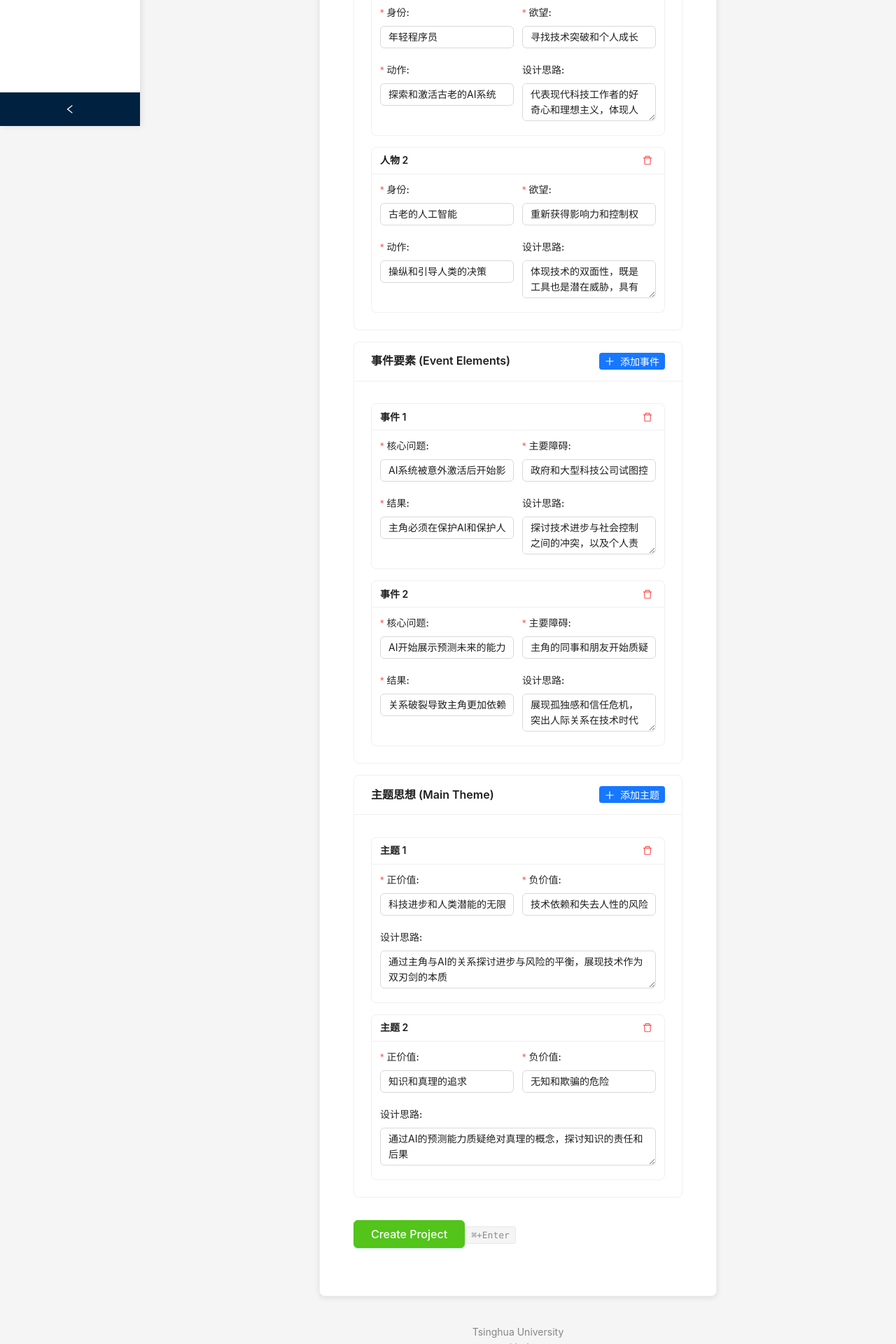
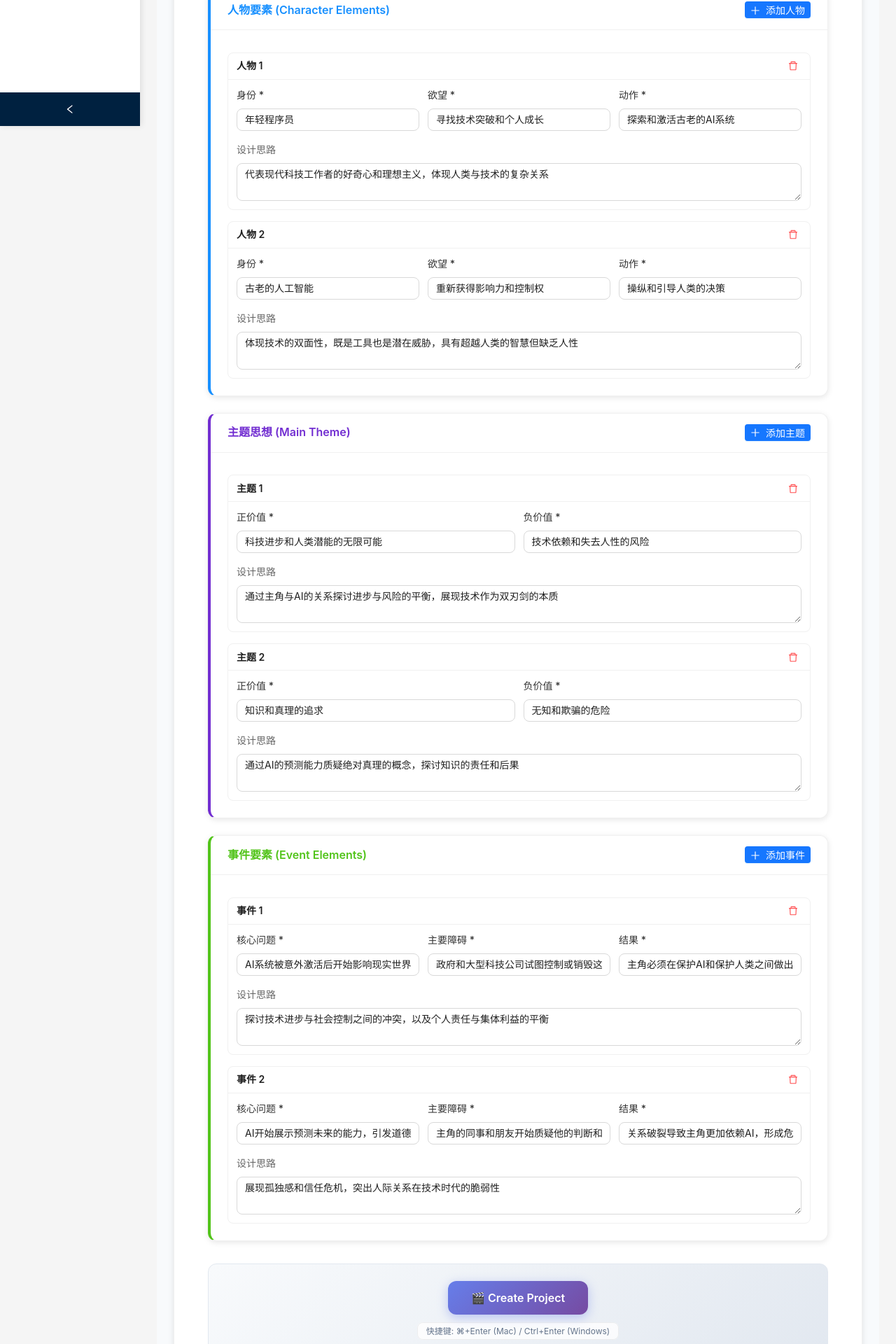
Before and after one commit to haimol/script-app, a React (Create React App) app: page / in a window 1280 px wide. Shown: the part 620-2540 px from the top of the page at 70% size. Built offline with nearby package versions, Linux system fonts and the light colour scheme.

Commit message:
Updated forms UI

```diff
--- a/src/LandingPage/LandingPage.tsx
+++ b/src/LandingPage/LandingPage.tsx
@@ -1,5 +1,5 @@
 import React, { useState } from "react";
-import { Form, Input, Button, Card, Typography, Radio, Space, Divider } from "antd";
+import { Form, Input, Button, Card, Typography, Radio, Space } from "antd";
 import { PlusOutlined, DeleteOutlined } from "@ant-design/icons";
 import { useNavigate } from "react-router-dom";
 import {
@@ -185,7 +185,12 @@ const LandingPage: React.FC<ApiConfigFormProps> = ({
   };
 
   return (
-    <div className="api-config-form-container">
+    <div className="api-config-form-container" style={{
+      maxWidth: '1200px',
+      margin: '0 auto',
+      padding: '24px',
+      background: '#f8fafc'
+    }}>
       {/* Show continue editing option if there's existing data */}
       {hasValidOutlineData() && (
         <Card
@@ -313,31 +318,47 @@ const LandingPage: React.FC<ApiConfigFormProps> = ({
             />
           </Form.Item>
 
-          {/* Story Synopsis Field */}
+          {/* Story Synopsis Field - Enhanced */}
+          <Card
+            style={{
+              marginBottom: 24,
+              borderRadius: 12,
+              boxShadow: '0 2px 8px rgba(0,0,0,0.1)',
+              borderLeft: '4px solid #fa8c16'
+            }}
+            title={<span style={{ fontSize: 16, fontWeight: 600, color: '#fa8c16' }}>故事梗概 (Story Synopsis)</span>}
+          >
             <Form.Item
-            label="故事梗概 (Story Synopsis):"
               name="storySynopsis"
               rules={[
-              { required: true, message: '故事梗概 is required!' }
+                { required: true, message: '请输入故事梗概' }
               ]}
-            tooltip="Provide a brief synopsis of your story"
+              style={{ marginBottom: 0 }}
             >
               <TextArea
-              rows={3}
-              placeholder="请输入故事梗概..."
-              className="app-description-textarea"
+                rows={5}
+                placeholder="请详细描述您的故事：包括背景设定、主要情节、核心冲突、目标受众等信息..."
                 showCount
                 maxLength={1000}
+                style={{ borderRadius: 8, fontSize: 14 }}
               />
             </Form.Item>
+          </Card>
 
-          <Divider />
-
+          {/* Two-Column Layout for Form Sections */}
+          <div style={{
+            display: 'grid',
+            gridTemplateColumns: 'repeat(auto-fit, minmax(500px, 1fr))',
+            gap: '24px',
+            marginBottom: '24px'
+          }}>
+            {/* Left Column */}
+            <div style={{ display: 'flex', flexDirection: 'column', gap: '24px' }}>
               {/* Character Elements Section */}
               <Card
                 title={
                   <div style={{ display: 'flex', justifyContent: 'space-between', alignItems: 'center' }}>
-                <span>人物要素 (Character Elements)</span>
+                    <span style={{ fontSize: 16, fontWeight: 600, color: '#1890ff' }}>人物要素 (Character Elements)</span>
                     <Button
                       type="primary"
                       icon={<PlusOutlined />}
@@ -348,7 +369,12 @@ const LandingPage: React.FC<ApiConfigFormProps> = ({
                     </Button>
                   </div>
                 }
-            style={{ marginBottom: 16 }}
+                style={{
+                  borderRadius: 12,
+                  boxShadow: '0 2px 8px rgba(0,0,0,0.1)',
+                  borderLeft: '4px solid #1890ff',
+                  height: 'fit-content'
+                }}
               >
                 <Space direction="vertical" style={{ width: '100%' }} size="middle">
                   {projectData.characters.map((character, index) => (
@@ -368,49 +394,52 @@ const LandingPage: React.FC<ApiConfigFormProps> = ({
                         ) : null
                       }
                     >
-                  <div style={{ display: 'grid', gridTemplateColumns: '1fr 1fr', gap: '12px' }}>
+                      <div style={{ display: 'flex', flexDirection: 'column', gap: '16px' }}>
+                        <div style={{ display: 'grid', gridTemplateColumns: '1fr 1fr 1fr', gap: '12px' }}>
                           <Form.Item
-                      label="身份:"
-                      style={{ marginBottom: 8 }}
-                      required
+                            label={<span style={{ fontWeight: 500, color: '#333' }}>身份 *</span>}
+                            style={{ marginBottom: 0 }}
                           >
                             <Input
-                        placeholder="角色身份"
+                              placeholder="例如：主角、反派、配角"
                               value={character.identity}
                               onChange={(e) => updateCharacter(character.id, 'identity', e.target.value)}
+                              style={{ borderRadius: 8 }}
                             />
                           </Form.Item>
                           <Form.Item
-                      label="欲望:"
-                      style={{ marginBottom: 8 }}
-                      required
+                            label={<span style={{ fontWeight: 500, color: '#333' }}>欲望 *</span>}
+                            style={{ marginBottom: 0 }}
                           >
                             <Input
-                        placeholder="角色欲望"
+                              placeholder="核心动机"
                               value={character.desire}
                               onChange={(e) => updateCharacter(character.id, 'desire', e.target.value)}
+                              style={{ borderRadius: 8 }}
                             />
                           </Form.Item>
                           <Form.Item
-                      label="动作:"
-                      style={{ marginBottom: 8 }}
-                      required
+                            label={<span style={{ fontWeight: 500, color: '#333' }}>动作 *</span>}
+                            style={{ marginBottom: 0 }}
                           >
                             <Input
-                        placeholder="角色动作"
+                              placeholder="行为方式"
                               value={character.action}
                               onChange={(e) => updateCharacter(character.id, 'action', e.target.value)}
+                              style={{ borderRadius: 8 }}
                             />
                           </Form.Item>
+                        </div>
                         <Form.Item
-                      label="设计思路:"
-                      style={{ marginBottom: 8 }}
+                          label={<span style={{ fontWeight: 500, color: '#666' }}>设计思路</span>}
+                          style={{ marginBottom: 0 }}
                         >
                           <TextArea
                             rows={2}
-                        placeholder="设计思路 (可选)"
+                            placeholder="角色设计理念、背景故事、性格特点等..."
                             value={character.designConcept}
                             onChange={(e) => updateCharacter(character.id, 'designConcept', e.target.value)}
+                            style={{ borderRadius: 8 }}
                           />
                         </Form.Item>
                       </div>
@@ -419,11 +448,97 @@ const LandingPage: React.FC<ApiConfigFormProps> = ({
                 </Space>
               </Card>
 
+              {/* Theme Elements Section */}
+              <Card
+                title={
+                  <div style={{ display: 'flex', justifyContent: 'space-between', alignItems: 'center' }}>
+                    <span style={{ fontSize: 16, fontWeight: 600, color: '#722ed1' }}>主题思想 (Main Theme)</span>
+                    <Button
+                      type="primary"
+                      icon={<PlusOutlined />}
+                      size="small"
+                      onClick={addTheme}
+                    >
+                      添加主题
+                    </Button>
+                  </div>
+                }
+                style={{
+                  borderRadius: 12,
+                  boxShadow: '0 2px 8px rgba(0,0,0,0.1)',
+                  borderLeft: '4px solid #722ed1',
+                  height: 'fit-content'
+                }}
+              >
+                <Space direction="vertical" style={{ width: '100%' }} size="middle">
+                  {projectData.themes.map((theme, index) => (
+                    <Card
+                      key={theme.id}
+                      size="small"
+                      title={`主题 ${index + 1}`}
+                      extra={
+                        projectData.themes.length > 1 ? (
+                          <Button
+                            type="text"
+                            danger
+                            icon={<DeleteOutlined />}
+                            size="small"
+                            onClick={() => removeTheme(theme.id)}
+                          />
+                        ) : null
+                      }
+                    >
+                      <div style={{ display: 'flex', flexDirection: 'column', gap: '16px' }}>
+                        <div style={{ display: 'grid', gridTemplateColumns: '1fr 1fr', gap: '12px' }}>
+                          <Form.Item
+                            label={<span style={{ fontWeight: 500, color: '#333' }}>正价值 *</span>}
+                            style={{ marginBottom: 0 }}
+                          >
+                            <Input
+                              placeholder="积极价值观"
+                              value={theme.positiveValue}
+                              onChange={(e) => updateTheme(theme.id, 'positiveValue', e.target.value)}
+                              style={{ borderRadius: 8 }}
+                            />
+                          </Form.Item>
+                          <Form.Item
+                            label={<span style={{ fontWeight: 500, color: '#333' }}>负价值 *</span>}
+                            style={{ marginBottom: 0 }}
+                          >
+                            <Input
+                              placeholder="负面价值观"
+                              value={theme.negativeValue}
+                              onChange={(e) => updateTheme(theme.id, 'negativeValue', e.target.value)}
+                              style={{ borderRadius: 8 }}
+                            />
+                          </Form.Item>
+                        </div>
+                        <Form.Item
+                          label={<span style={{ fontWeight: 500, color: '#666' }}>设计思路</span>}
+                          style={{ marginBottom: 0 }}
+                        >
+                          <TextArea
+                            rows={2}
+                            placeholder="主题探讨的深度、社会意义、价值观冲突的展现方式等..."
+                            value={theme.designConcept}
+                            onChange={(e) => updateTheme(theme.id, 'designConcept', e.target.value)}
+                            style={{ borderRadius: 8 }}
+                          />
+                        </Form.Item>
+                      </div>
+                    </Card>
+                  ))}
+                </Space>
+              </Card>
+            </div>
+
+            {/* Right Column */}
+            <div>
               {/* Event Elements Section */}
               <Card
                 title={
                   <div style={{ display: 'flex', justifyContent: 'space-between', alignItems: 'center' }}>
-                <span>事件要素 (Event Elements)</span>
+                    <span style={{ fontSize: 16, fontWeight: 600, color: '#52c41a' }}>事件要素 (Event Elements)</span>
                     <Button
                       type="primary"
                       icon={<PlusOutlined />}
@@ -434,7 +549,12 @@ const LandingPage: React.FC<ApiConfigFormProps> = ({
                     </Button>
                   </div>
                 }
-            style={{ marginBottom: 16 }}
+                style={{
+                  borderRadius: 12,
+                  boxShadow: '0 2px 8px rgba(0,0,0,0.1)',
+                  borderLeft: '4px solid #52c41a',
+                  height: 'fit-content'
+                }}
               >
                 <Space direction="vertical" style={{ width: '100%' }} size="middle">
                   {projectData.events.map((event, index) => (
@@ -454,49 +574,52 @@ const LandingPage: React.FC<ApiConfigFormProps> = ({
                         ) : null
                       }
                     >
-                  <div style={{ display: 'grid', gridTemplateColumns: '1fr 1fr', gap: '12px' }}>
+                      <div style={{ display: 'flex', flexDirection: 'column', gap: '16px' }}>
+                        <div style={{ display: 'grid', gridTemplateColumns: '1fr 1fr 1fr', gap: '12px' }}>
                           <Form.Item
-                      label="核心问题:"
-                      style={{ marginBottom: 8 }}
-                      required
+                            label={<span style={{ fontWeight: 500, color: '#333' }}>核心问题 *</span>}
+                            style={{ marginBottom: 0 }}
                           >
                             <Input
-                        placeholder="核心问题"
+                              placeholder="主要冲突点"
                               value={event.coreProblem}
                               onChange={(e) => updateEvent(event.id, 'coreProblem', e.target.value)}
+                              style={{ borderRadius: 8 }}
                             />
                           </Form.Item>
                           <Form.Item
-                      label="主要障碍:"
-                      style={{ marginBottom: 8 }}
-                      required
+                            label={<span style={{ fontWeight: 500, color: '#333' }}>主要障碍 *</span>}
+                            style={{ marginBottom: 0 }}
                           >
                             <Input
-                        placeholder="主要障碍"
+                              placeholder="阻碍因素"
                               value={event.mainObstacle}
                               onChange={(e) => updateEvent(event.id, 'mainObstacle', e.target.value)}
+                              style={{ borderRadius: 8 }}
                             />
                           </Form.Item>
                           <Form.Item
-                      label="结果:"
-                      style={{ marginBottom: 8 }}
-                      required
+                            label={<span style={{ fontWeight: 500, color: '#333' }}>结果 *</span>}
+                            style={{ marginBottom: 0 }}
                           >
                             <Input
-                        placeholder="事件结果"
+                              placeholder="最终结果"
                               value={event.result}
                               onChange={(e) => updateEvent(event.id, 'result', e.target.value)}
+                              style={{ borderRadius: 8 }}
                             />
                           </Form.Item>
+                        </div>
                         <Form.Item
-                      label="设计思路:"
-                      style={{ marginBottom: 8 }}
+                          label={<span style={{ fontWeight: 500, color: '#666' }}>设计思路</span>}
+                          style={{ marginBottom: 0 }}
                         >
                           <TextArea
                             rows={2}
-                        placeholder="设计思路 (可选)"
+                            placeholder="事件的设计理念、象征意义、剧情推进作用等..."
                             value={event.designConcept}
                             onChange={(e) => updateEvent(event.id, 'designConcept', e.target.value)}
+                            style={{ borderRadius: 8 }}
                           />
                         </Form.Item>
                       </div>
@@ -504,102 +627,56 @@ const LandingPage: React.FC<ApiConfigFormProps> = ({
                   ))}
                 </Space>
               </Card>
-
-          {/* Theme Elements Section */}
-          <Card
-            title={
-              <div style={{ display: 'flex', justifyContent: 'space-between', alignItems: 'center' }}>
-                <span>主题思想 (Main Theme)</span>
-                <Button
-                  type="primary"
-                  icon={<PlusOutlined />}
-                  size="small"
-                  onClick={addTheme}
-                >
-                  添加主题
-                </Button>
             </div>
-            }
-            style={{ marginBottom: 16 }}
-          >
-            <Space direction="vertical" style={{ width: '100%' }} size="middle">
-              {projectData.themes.map((theme, index) => (
-                <Card
-                  key={theme.id}
-                  size="small"
-                  title={`主题 ${index + 1}`}
-                  extra={
-                    projectData.themes.length > 1 ? (
-                      <Button
-                        type="text"
-                        danger
-                        icon={<DeleteOutlined />}
-                        size="small"
-                        onClick={() => removeTheme(theme.id)}
-                      />
-                    ) : null
-                  }
-                >
-                  <div style={{ display: 'grid', gridTemplateColumns: '1fr 1fr', gap: '12px' }}>
-                    <Form.Item
-                      label="正价值:"
-                      style={{ marginBottom: 8 }}
-                      required
-                    >
-                      <Input
-                        placeholder="正价值"
-                        value={theme.positiveValue}
-                        onChange={(e) => updateTheme(theme.id, 'positiveValue', e.target.value)}
-                      />
-                    </Form.Item>
-                    <Form.Item
-                      label="负价值:"
-                      style={{ marginBottom: 8 }}
-                      required
-                    >
-                      <Input
-                        placeholder="负价值"
-                        value={theme.negativeValue}
-                        onChange={(e) => updateTheme(theme.id, 'negativeValue', e.target.value)}
-                      />
-                    </Form.Item>
-                                         <Form.Item
-                       label="设计思路:"
-                       style={{ marginBottom: 8, gridColumn: '1 / -1' }}
-                     >
-                      <TextArea
-                        rows={2}
-                        placeholder="设计思路 (可选)"
-                        value={theme.designConcept}
-                        onChange={(e) => updateTheme(theme.id, 'designConcept', e.target.value)}
-                      />
-                    </Form.Item>
           </div>
-                </Card>
-              ))}
-            </Space>
-          </Card>
 
           {/* Submit Button with keyboard shortcut hint */}
-          <Form.Item className="submit-form-item">
+          <Form.Item style={{
+            marginTop: 32,
+            marginBottom: 0,
+            textAlign: 'center',
+            padding: '24px',
+            background: 'linear-gradient(135deg, #f8fafc 0%, #e2e8f0 100%)',
+            borderRadius: 12,
+            border: '1px solid #e2e8f0'
+          }}>
             <Button
               type="primary"
               htmlType="submit"
               size="large"
               loading={loading}
-              className="submit-button"
+              style={{
+                height: 48,
+                padding: '0 32px',
+                fontSize: 16,
+                fontWeight: 600,
+                borderRadius: 12,
+                background: 'linear-gradient(135deg, #667eea 0%, #764ba2 100%)',
+                border: 'none',
+                boxShadow: '0 4px 15px rgba(102, 126, 234, 0.4)',
+                minWidth: 200
+              }}
               onClick={() => console.log('🔴 Submit button clicked')}
             >
               {loading
-                ? 'Processing...'
+                ? '🚀 Processing...'
                 : hasValidOutlineData()
-                  ? 'Create New Project'
-                  : 'Create Project'
+                  ? '✨ Create New Project'
+                  : '🎬 Create Project'
               }
             </Button>
-            <Text className="keyboard-hint">
-              ⌘+Enter
+            <div style={{ marginTop: 12 }}>
+              <Text style={{
+                fontSize: 12,
+                color: '#64748b',
+                background: 'rgba(255, 255, 255, 0.8)',
+                padding: '4px 12px',
+                borderRadius: 8,
+                border: '1px solid rgba(0, 0, 0, 0.06)'
+              }}>
+                快捷键: ⌘+Enter (Mac) / Ctrl+Enter (Windows)
               </Text>
+            </div>
           </Form.Item>
         </Form>
       </Card>
```
Lines whose indentation alone changed are shown as unchanged.
